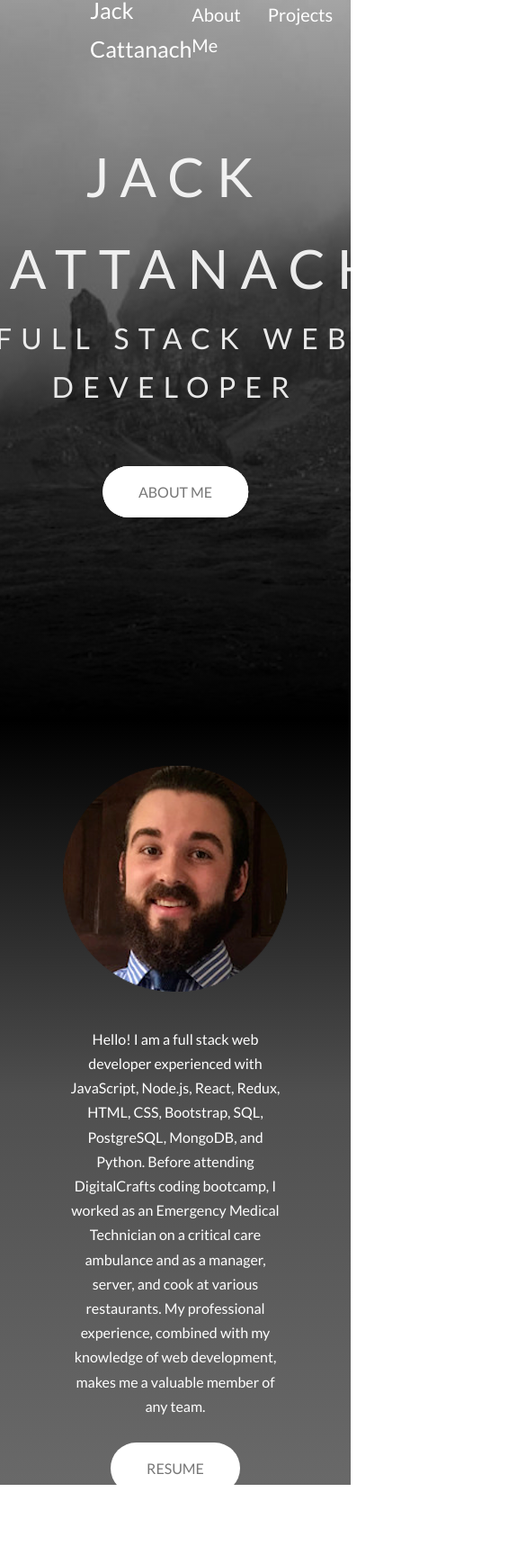
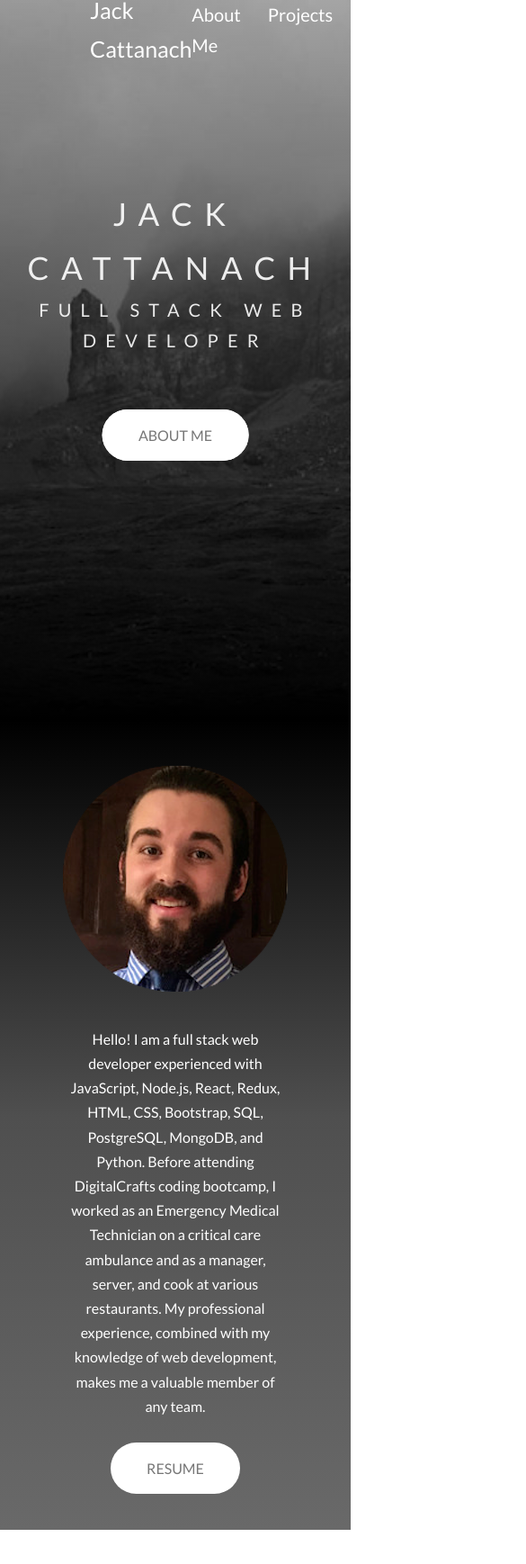
Before and after one commit to jcattanach/portfolio-site, a plain HTML site: page index.html in a window 390 px wide. Shown: the top 1738 px of the page at 90% size, 585 px wide, since content can reach past the window. Drawn offline with nearby package versions, Linux system fonts and the light colour scheme.

Commit message:
worked on mobile responsiveness/ media queries

```diff
--- a/index.html
+++ b/index.html
@@ -38,7 +38,7 @@
       <img src="./imgs/jackprofile.png" alt="Profile Picture" class="profileImg"/>
       <div class="aboutMe--textbox">
         <p>
-          Hello! I am a full stack web developer experienced with JavaScript, Node.js, React, Redux, HTML, CSS, Bootstrap, SQL, PostgreSQL, MongoDB, and Python. Before attending DigitalCrafts coding bootcamp, I worked as an Emergency Medical Technician on a critical care ambulance and as a manager, server, and cook at various restaurants. My professional experience, combined with my knowledge of web development, makes me a valuable member of any team.<br /><br /><a href="https://drive.google.com/file/d/1AuUVA7OcL4GLLHe1bojfhXglZBqW8jd6/view?usp=sharing" target="_blank" class="btn btn-white">Resume</a>
+          Hello! I am a full stack web developer experienced with JavaScript, Node.js, React, Redux, HTML, CSS, Bootstrap, SQL, PostgreSQL, MongoDB, and Python. Before attending DigitalCrafts coding bootcamp, I worked as an Emergency Medical Technician on a critical care ambulance and as a manager, server, and cook at various restaurants. My professional experience, combined with my knowledge of web development, makes me a valuable member of any team.<br /><br /><a id="resume-btn" href="https://drive.google.com/file/d/1AuUVA7OcL4GLLHe1bojfhXglZBqW8jd6/view?usp=sharing" target="_blank" class="btn btn-white">Resume</a>
         </p>
       </div>
     </div>
--- a/style.css
+++ b/style.css
@@ -282,6 +282,26 @@ body {
 
 @media (min-width: 320px) and (max-width: 480px) {
 
-  //CSS
+
+  .intro-primary-main {
+    font-size: 35px;
+  }
+  .intro-primary-sub {
+    font-size: 20px;
+  }
+
+  .aboutMe {
+    height: 900px;
+  }
+
+  #resume-btn {
+    margin-bottom: 30px;
+  }
+
+  .footer--info {
+    flex-direction: column;
+  }
+
+
 
 }
```
